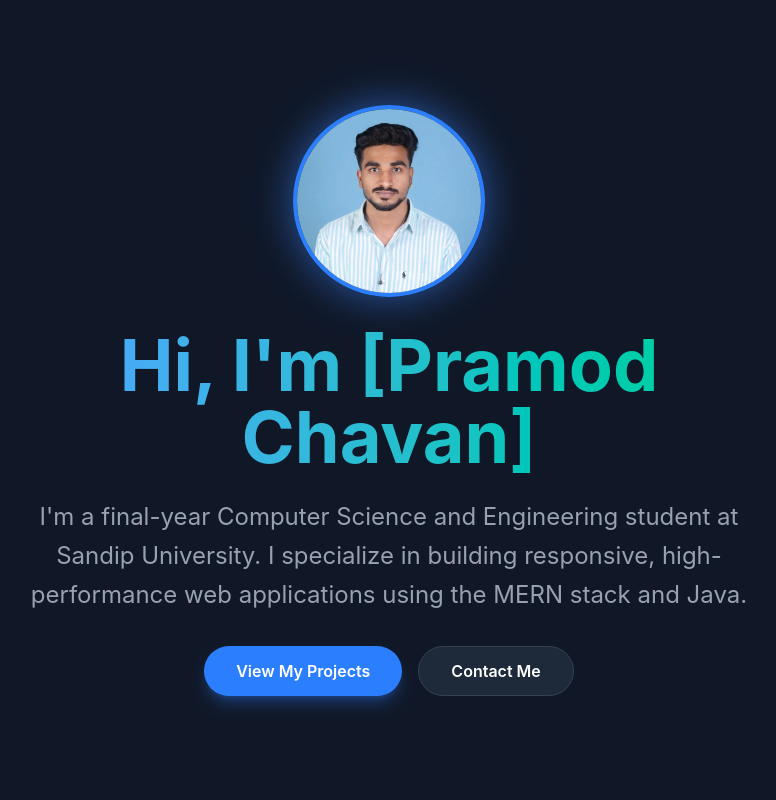
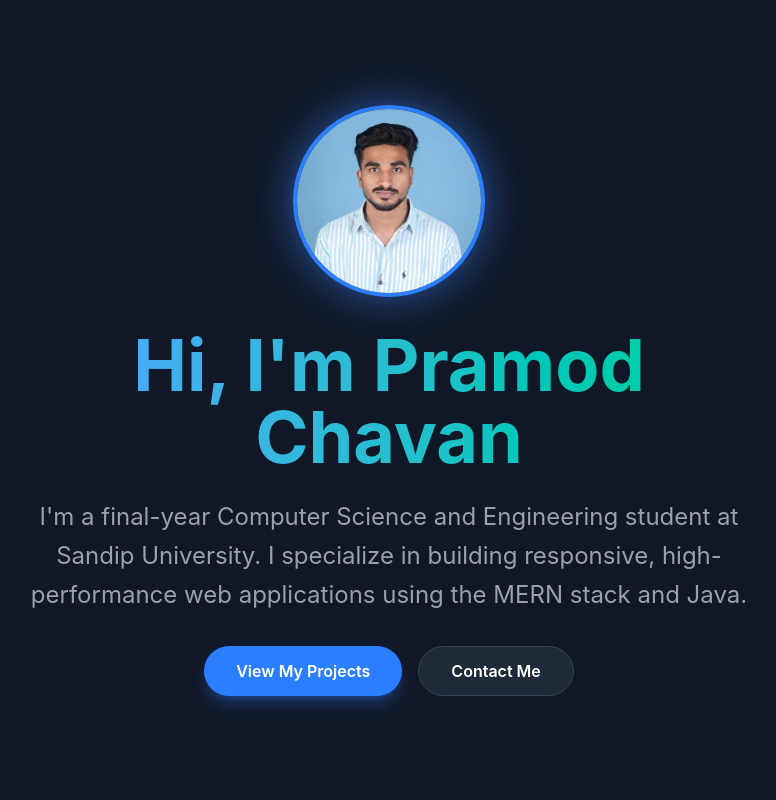
Before and after one commit to chavanpramod-ui/portfolio_frontend, a React (Vite) app: page / in a window 1280 px wide. Shown: the top 800 px of the page, without its empty margins (251-1027 px from the left). Built offline with nearby package versions, Linux system fonts and the light colour scheme.

Commit message:
Fix profile name

```diff
--- a/src/components/Hero.jsx
+++ b/src/components/Hero.jsx
@@ -17,7 +17,7 @@ const Hero = () => {
 
         {/* Glowing Gradient Headline */}
         <h1 className="text-5xl md:text-7xl font-bold mb-6 text-transparent bg-clip-text bg-linear-to-r from-blue-400 to-emerald-400">
-          Hi, I'm [Pramod Chavan]
+          Hi, I'm Pramod Chavan
         </h1>
 
         {/* Introduction Subtitle */}
```
